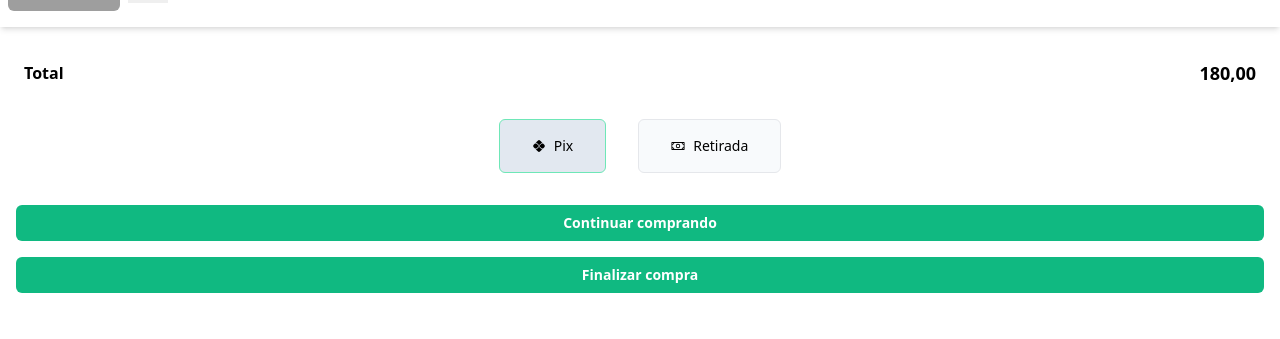
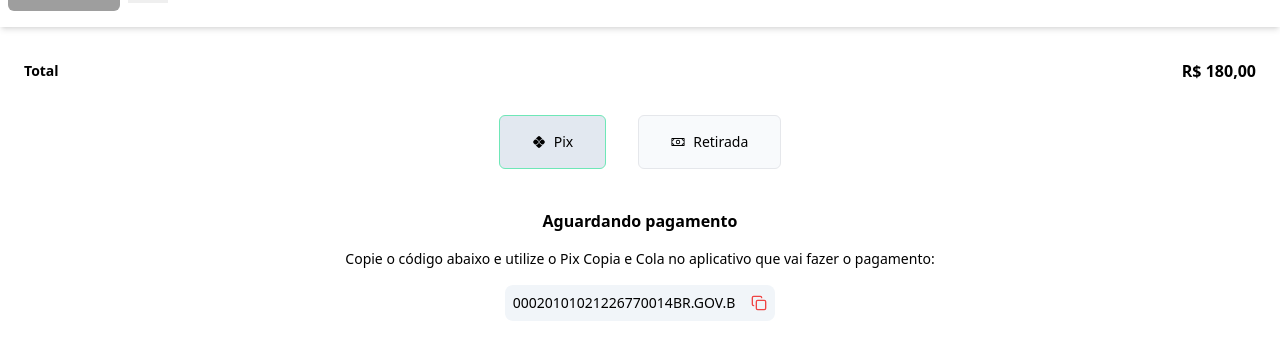
Before and after one commit to Paulo-Pacheco-Junior/rock-shirts-store, a React (Vite) app: page /cart in a window 1280 px wide. Both pictures are taken after a click on the button "Finalizar compra". Shown: the part 448-787 px from the top of the page. Built offline with nearby package versions, Linux system fonts and the light colour scheme; data requests are answered from the project's data file; grey boxes are pictures that could not be loaded.

Commit message:
Criação do Componente PixCode que gera o código Pix para fazer o pagamento

```diff
--- a/package.json
+++ b/package.json
@@ -13,6 +13,7 @@
     "axios": "^1.7.9",
     "json-server": "^1.0.0-beta.3",
     "react": "^18.3.1",
+    "react-countdown": "^2.3.6",
     "react-dom": "^18.3.1",
     "react-icons": "^5.4.0",
     "react-router": "^7.1.0"
--- /dev/null
+++ b/src/components/PixCode.tsx
@@ -0,0 +1,52 @@
+import Countdown, { CountdownRenderProps } from "react-countdown";
+import { LuCopy } from "react-icons/lu";
+
+export function PixCode() {
+  const renderer = ({
+    hours,
+    minutes,
+    seconds,
+    completed,
+  }: CountdownRenderProps) => {
+    if (completed) {
+      return <ExpiredCodeAlert />;
+    } else {
+      return (
+        <span className="block pt-1">
+          {hours < 10 ? `0${hours}` : hours}:
+          {minutes < 10 ? `0${minutes}` : minutes}:
+          {seconds < 10 ? `0${seconds}` : seconds}
+        </span>
+      );
+    }
+  };
+
+  const ExpiredCodeAlert = () => (
+    <span className="block pt-4 text-sm text-red-600">
+      Código Pix expirado! Refaça o pagamento
+    </span>
+  );
+
+  //const twoHoursCountdown = Date.now() + 2 * 60 * 60 * 1000;
+  const fiveSecondsCountdown = Date.now() + 5000;
+
+  return (
+    <div className="flex flex-col justify-center items-center pt-2 pb-4 px-4  mx-4 mb-4">
+      <p className="font-bold mb-4">Aguardando pagamento</p>
+      <p className="text-sm">
+        Copie o código abaixo e utilize o Pix Copia e Cola no aplicativo que vai
+        fazer o pagamento:
+      </p>
+      <div className="flex items-center gap-4 p-2 bg-slate-100 rounded-lg m-4">
+        <span className="text-sm">00020101021226770014BR.GOV.B</span>
+        <LuCopy className="text-red-500" />
+      </div>
+      <p className="text-sm">O tempo para você pagar acaba em:</p>
+      <span className="font-bold">
+        <Countdown date={fiveSecondsCountdown} renderer={renderer}>
+          <ExpiredCodeAlert />
+        </Countdown>
+      </span>
+    </div>
+  );
+}
--- a/src/pages/CartPage.tsx
+++ b/src/pages/CartPage.tsx
@@ -4,6 +4,7 @@ import { Link } from "react-router";
 import { Shirt } from "../components/Shirt";
 import { MdPix } from "react-icons/md";
 import { PiMoney } from "react-icons/pi";
+import { PixCode } from "../components/PixCode";
 
 interface Shirt {
   id: string;
@@ -18,6 +19,7 @@ interface Shirt {
 export function CartPage() {
   const [shirts, setShirts] = useState<Shirt[]>([]);
   const [paymentMethod, setPaymentMethod] = useState("pix");
+  const [togglePix, setTogglePix] = useState(false);
 
   function handleSize(index: number, size: "P" | "M" | "G") {
     const updatedShirts = [...shirts];
@@ -41,8 +43,11 @@ export function CartPage() {
     }
   }
 
-  function buyShirt() {
-    console.log(shirts);
+  function buyShirts() {
+    if (paymentMethod === "pix") {
+      console.log(shirts);
+      setTogglePix(!togglePix);
+    }
   }
 
   useEffect(() => {
@@ -120,10 +125,10 @@ export function CartPage() {
           </div>
         );
       })}
-      <div className="flex justify-between items-center pt-8 px-6 ">
-        <span className="font-semibold">Total</span>
-        <span className="text-lg font-bold">
-          {`${shirts
+      <div className="flex justify-between items-center pt-8 px-6">
+        <span className="text-sm font-semibold">Total</span>
+        <span className="font-semibold">
+          {`R$ ${shirts
             ?.reduce((total, shirt) => total + shirt?.price * shirt?.counter, 0)
             .toFixed(2)
             .replace(".", ",")} `}
@@ -167,16 +172,18 @@ export function CartPage() {
           </label>
         </div>
       </div>
+      {togglePix && <PixCode />}
       <div className="flex flex-col gap-4 px-4 pb-8">
-        <button
-          className="bg-emerald-500 font-semibold text-sm text-white p-2 rounded-md"
-          onClick={buyShirt}
+        <Link
+          to="/"
+          className="flex justify-center items-center bg-emerald-500 hover:bg-emerald-400 border-b-4 border-emerald-700 hover:border-emerald-500 font-semibold text-sm text-white p-2 rounded-md"
         >
           Continuar comprando
-        </button>
+        </Link>
         <button
-          className="bg-emerald-500 font-semibold text-sm text-white p-2 rounded-md"
-          onClick={buyShirt}
+          className="bg-emerald-500 hover:bg-emerald-400 border-b-4 border-emerald-700 hover:border-emerald-500 font-semibold text-sm text-white p-2 rounded-md"
+          onClick={buyShirts}
+          disabled={togglePix}
         >
           Finalizar compra
         </button>
--- a/src/pages/ShirtPage.tsx
+++ b/src/pages/ShirtPage.tsx
@@ -56,7 +56,7 @@ export function ShirtPage() {
       >
         Voltar
       </Link>
-      <div className="flex flex-col h-auto bg-white  shadow-md pt-4">
+      <div className="flex flex-col h-auto bg-white shadow-md pt-4">
         <img
           src={shirt?.img}
           alt="camiseta"
@@ -80,8 +80,8 @@ export function ShirtPage() {
           {`R$ ${shirt?.price.toFixed(2).replace(".", ",")}`}
         </span>
         <button
-          className="bg-blue-500 hover:bg-blue-400 text-white font-bold
-          py-2 px-4 border-b-4 border-blue-700 hover:border-blue-500 rounded m-4 mb-10"
+          className="bg-emerald-500 hover:bg-emerald-400 text-white font-bold
+          py-2 px-4 border-b-4 border-emerald-700 hover:border-emerald-500 rounded m-4 mb-10"
           onClick={() => SendShirtToCart(shirt?.id)}
         >
           COMPRAR AGORA
```
Also changed, not shown: 1 other file (tests, documents, lock files or other folders).
